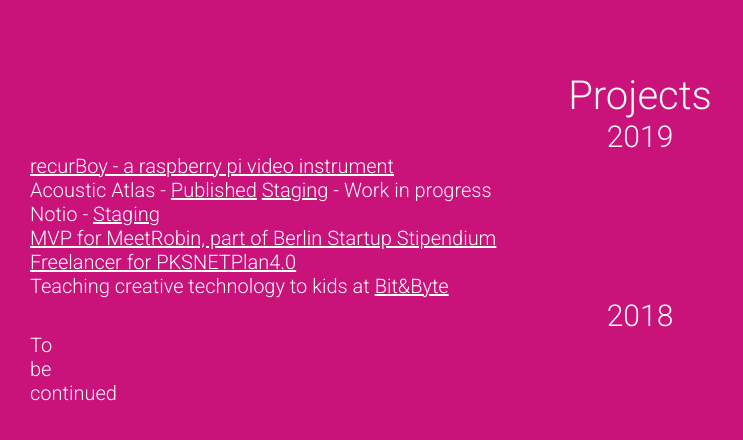
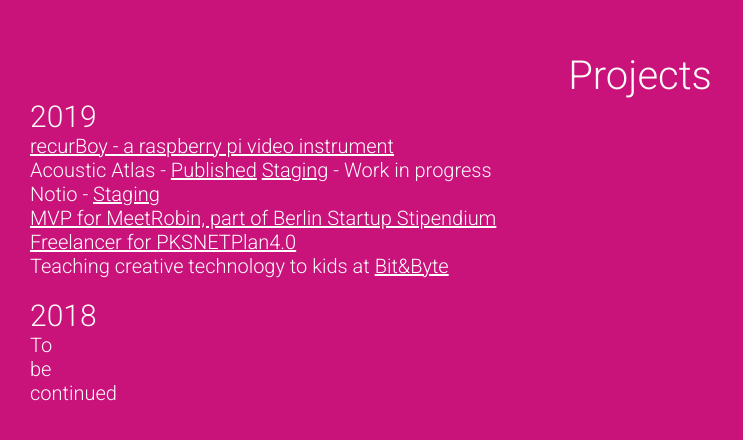
Before and after one commit to guergana/guergana.github.io, a plain HTML site: page projects.html in a window 1280 px wide. Shown: the part 162-602 px from the top of the page, without its empty margins (0-743 px from the left). Drawn offline with Linux system fonts and the light colour scheme.

Commit message:
Update styles.css

```diff
--- a/css/styles.css
+++ b/css/styles.css
@@ -70,8 +70,12 @@ main > .tagline {
 	height: 2.65rem;
 }
 
+h2 {
+	text-align: left;
+}
 .projects {
 	text-align: left;
+	padding-bottom: 1em;
 }
 
 .projects ul {
```
